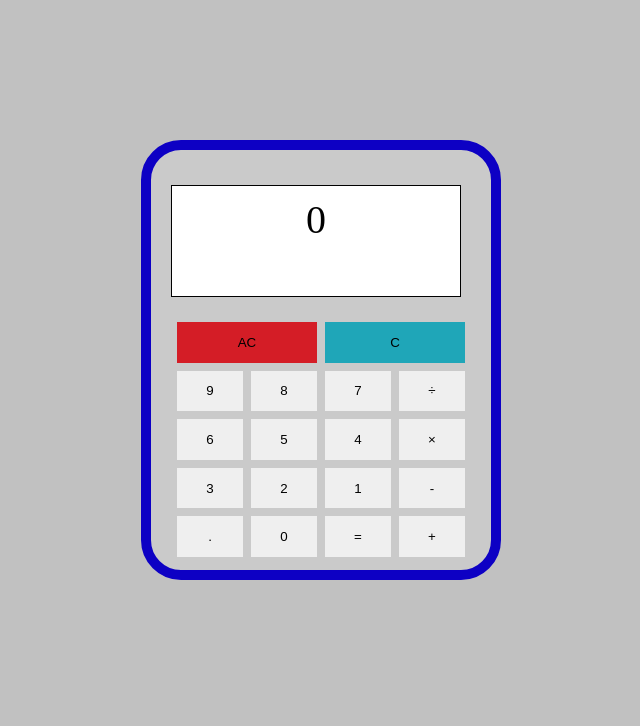
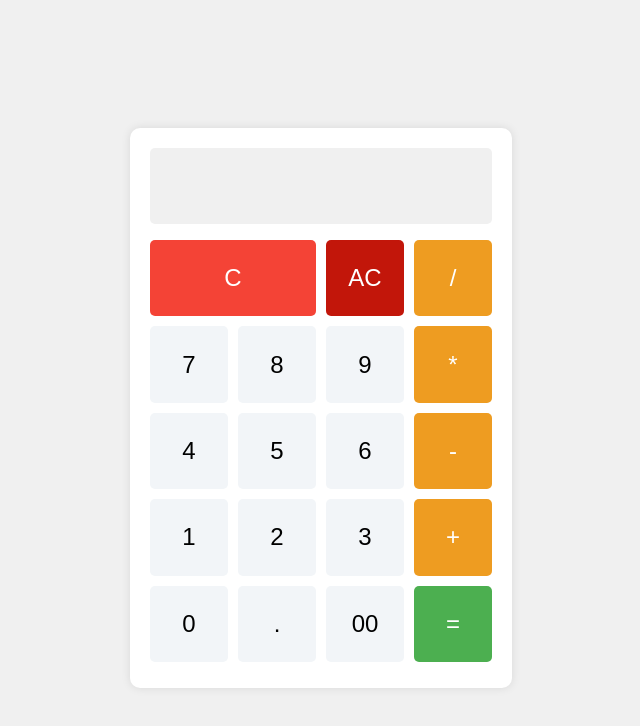
Before and after one commit to Darowl/Calculator, a plain HTML site: page index.html in a window 1280 px wide. Shown: the whole page, without its empty margins (319-959 px from the left). Drawn offline with Linux system fonts and the light colour scheme.

Commit message:
make calculator version 1

```diff
--- a/index.html
+++ b/index.html
@@ -1,42 +1,38 @@
 <!DOCTYPE html>
 <html lang="en">
 <head>
-  <meta charset="UTF-8">
-  <meta http-equiv="X-UA-Compatible" content="IE=edge">
-  <meta name="viewport" content="width=device-width, initial-scale=1.0">
-  <title>Calculator</title>
-  <link rel="stylesheet" href="styles.css">
-  <script src="https://kit.fontawesome.com/7759497efc.js" crossorigin="anonymous"></script>
+    <meta charset="UTF-8">
+    <meta name="viewport" content="width=device-width, initial-scale=1.0">
+    <title>Calculator</title>
+    <link rel="stylesheet" href="styles.css">
+    <!-- <script src="script.js" defer></script> -->
 </head>
 <body>
-  <div id="containerCal" class="container">
-    <div id="containerScreen" class="container-screen">0</div>
-    <div class="container-btns">
-      <!-- Clear -->
-      <button value="allClear" class="allClear">AC</button>
-      <button value="clear" class="clear">C</button>
-      <!-- Numbers  -->
-      <button value="9">9</button>
-      <button value="8">8</button>
-      <button value="7">7</button>
-      <button value="6">6</button>
-      <button value="5">5</button>
-      <button value="4">4</button>
-      <button value="3">3</button>
-      <button value="2">2</button>
-      <button value="1">1</button>
-      <button value="0">0</button>
-      <!-- decimal -->
-      <button  value="." class="decimal">.</button>
-      <!-- operators-->
-      <button value="*" class="operator">&times;</button>
-      <button value="/" class="operator">&divide;</button>
-      <button value="-" class="operator">-</button>
-      <button value="+" class="operator">+</button>
-      <button value="=" class="operator">=</button>
+    <section class="calculator">
+        <input type="text" class="display" value="">
+        <div class="calculator-buttons">
+            <button data-btn-clear value="C">C</button>
+            <button data-btn-clearAll value="AC">AC</button>
+            <button data-btn-operator value="/">/</button>
+            <button data-btn value="7">7</button>
+            <button data-btn value="8">8</button>
+            <button data-btn value="9">9</button>
+            <button data-btn-operator value="*">*</button>
+            <button data-btn value="4">4</button>
+            <button data-btn value="5">5</button>
+            <button data-btn value="6">6</button>
+            <button data-btn-operator value="-">-</button>
+            <button data-btn value="1">1</button>
+            <button data-btn value="2">2</button>
+            <button data-btn value="3">3</button>
+            <button data-btn-operator value="+">+</button>
+            <button data-btn value="0">0</button>
+            <button data-btn value=".">.</button>
+            <button data-btn value="00">00</button>
+            <button data-btn-result value="=">=</button>
 
-    </div>
-  </div>
-  <script type="module" src="index.js"></script>
+        </div>
+      </section>
+    <script src="script.js"></script>
 </body>
 </html>
--- /dev/null
+++ b/script.js
@@ -0,0 +1,128 @@
+let container = [];
+let number = "";
+
+const buttons = () => {
+    const inputContaiener = document.querySelector('.display');
+
+    document.querySelectorAll('[data-btn]').forEach(buttonNumber => {
+        buttonNumber.addEventListener('click', () => {writeNumber(buttonNumber, inputContaiener)})
+    })
+
+    // * Operators Buttons;
+    document.querySelectorAll('[data-btn-operator]').forEach(operator => {
+        operator.addEventListener('click', () => {
+            if(number.length > 0) {
+                container.push(number)
+                container.push(operator.value)
+                number = "";
+                inputContaiener.value = inputContaiener.value.concat(operator.value);
+                console.log(number)
+                console.log(container)
+            }
+            if(container.length === 1) {
+                container.push(operator.value)
+                inputContaiener.value = inputContaiener.value.concat(operator.value);
+                console.log('second')
+                console.log(number)
+                console.log(container)
+            }
+        })
+    });
+
+    // * Result Button
+    document.querySelector('[data-btn-result]').addEventListener('click', () => {
+        result(container, true, inputContaiener)})
+    // * Clear buttons
+    document.querySelector('[data-btn-clear]').addEventListener('click', (e) => {clear(e.target.value, inputContaiener)})
+    document.querySelector('[data-btn-clearAll]').addEventListener('click', (e) => {clear(e.target.value, inputContaiener)})
+}
+
+
+const writeNumber = (input, display) => {
+    if(number.length < 12) {
+        number = number + input.value;
+        addNumber = display.value.concat(input.value);
+        display.value = display.value.concat(input.value);
+        console.log(number)
+    }
+    if(number.length >= 16) {
+        input.removeEventListener('click', () => {})
+    }
+}
+
+const clear = (btn, display) => {
+    if(btn == "C" && display.value != 0) {
+        display.value = display.value.slice(0, -1)
+        number = number.slice(0, -1)
+        container.pop()
+        return display.value;
+    }
+    if(btn == "AC") {
+        number = ""
+        container = []
+        return display.value = ""
+    }
+}
+
+const result = (operation, pushLastNumber, display) => {
+    // * Operation will be equal to the container[]
+
+    if(pushLastNumber && operation.length > 1) {
+        operation.push(number)
+        number = "";
+        console.log("1st if")
+    }
+
+    if(number.length == 0 && operation[operation.length -1] == "") {
+        operation = [];
+        display.value = "Error"
+        console.log(operation)
+    }
+    if(operation.includes("*")) {
+        makeOperation(operation, "*");
+    }
+    if(operation.includes("/")) {
+        makeOperation(operation, "/")
+    }
+    if(operation.includes("+")) {
+        makeOperation(operation, "+")
+    }
+    if(operation.includes("-")) {
+        makeOperation(operation, "-")
+    }
+    if(operation.length == 1) {
+        display.value = operation[0];    }
+
+    function makeOperation(op, operator) {
+        let valueOne;
+        let valueTwo;
+        let resultValue;
+        valueOne = parseFloat(op[op.indexOf(operator) - 1])
+        valueTwo = parseFloat(op[op.indexOf(operator) + 1])
+
+        switch (operator) {
+            case "*":
+                resultValue = valueOne * valueTwo;
+                break;
+            case "/":
+                resultValue = Math.floor(valueOne / valueTwo);
+                break;
+            case "+":
+                resultValue = valueOne + valueTwo;
+                break;
+            case "-":
+                resultValue = valueOne - valueTwo;
+                break;
+            default:
+                console.log('helo')
+                break;
+        }
+
+        op.splice((op.indexOf(operator)-1), 3, resultValue.toString())
+        // op.splice((op.indexOf(operator)-1), 3)
+        console.log(op)
+        return result(op, false, display)
+    }
+}
+
+buttons();
--- a/styles.css
+++ b/styles.css
@@ -1,85 +1,73 @@
+* {
+  padding: 0;
+}
 body {
-  background-color: #9999;
+  display: flex;
+  justify-content: center;
+  align-items: center;
+  height: 100vh;
+  background-color: #f0f0f0;
 }
 
-.container {
-  border: rgb(13, 0, 196) 10px solid;
-  background-color: rgb(202, 202, 202);
-  border-radius: 40px;
-  padding: 10px;
-  position: absolute;
-  left: 50%;
-  top: 45%;
-  transform: translate(-50%, -50%);
-  width: 25vw;
-  height: 50vh;
-  display: flex;
-  flex-direction: column;
+.calculator {
+  padding: 20px;
+  background-color: #fff;
+  border-radius: 10px;
+  box-shadow: 0 0 10px rgba(0, 0, 0, 0.1);
+  min-width: 20%;
+  max-width: 40%;
+  height: 65%;
 }
 
-.container-screen {
-  background-color: #fff;
-  height: 25%;
-  width: 90%;
-  border: #000 1px solid;
-  margin: 25px 10px;
-  text-align: center;
-  font-size: 5vh;
-  padding-top: 10px;
+.display {
+  text-align: right;
+  padding: 3vh 1rem;
+  font-size: 24px;
+  border: none;
+  border-radius: 5px;
+  background-color: #f0f0f0;
+  width: calc(100% - 2rem);
+  margin-bottom: 1rem;
 }
 
-.container-btns {
+.calculator-buttons {
   display: grid;
-  justify-content: center;
-  grid-template-columns: repeat(4, 4fr);
-  grid-template-rows: repeat(5, 4fr);
-  row-gap: .5rem;
-  column-gap: .5rem;
-  margin: 0 1rem;
+  grid-template-columns: repeat(4, minmax(30px, 1fr) );
+  grid-template-rows: repeat(5, minmax(15px, 1fr) );
+  height: calc(85% - 20px);
+  grid-gap: 10px;
+
 }
 
 button {
+  background-color: #f2f5f8;
+  font-size: 24px;
   border: none;
+  border-radius: 5px;
   cursor: pointer;
-  padding: 1vw;
 }
 
-.container-btns button:nth-child(1) {
-  grid-column: 1 / 3;
-  background-color: rgb(212, 29, 38);
+button:hover {
+  filter: brightness(90%);
 }
 
-.container-btns button:nth-child(2) {
-  grid-column: 3 / 5;
-  background-color: rgb(31, 166, 184);
+button[value="+"], button[value="/"], button[value="-"], button[value="*"] {
+  background-color: #ee9c21;
+  color: #fff;
 }
 
-.container-btns button:nth-child(13) {
-  grid-row: 5 / 6;
-  grid-column: 1 / 2;
-
+button[value="="]  {
+  background-color: #4caf50;
+  color: #fff;
 }
 
-.container-btns button:nth-child(14) {
-  grid-row: 3 / 4;
-  grid-column: 4 / 5;
-
+button[value="C"] {
+  grid-column: span 2;
+  background-color: #f44336;
+  color: #fff;
 }
 
-.container-btns button:nth-child(15) {
-  grid-row: 2 / 3;
-  grid-column: 4 / 5;
-
+button[value="AC"] {
+  background-color: hsl(4, 90%, 40%);
+  color: #fff;
 }
-
-.container-btns button:nth-child(16) {
-  grid-row: 4 / 5;
-  grid-column: 4 / 5;
-
-}
-
-.container-btns button:nth-child(17) {
-  grid-row: 5 / 6;
-  grid-column: 4 / 5;
-
-}
```
Also changed, not shown: 1 other file.
